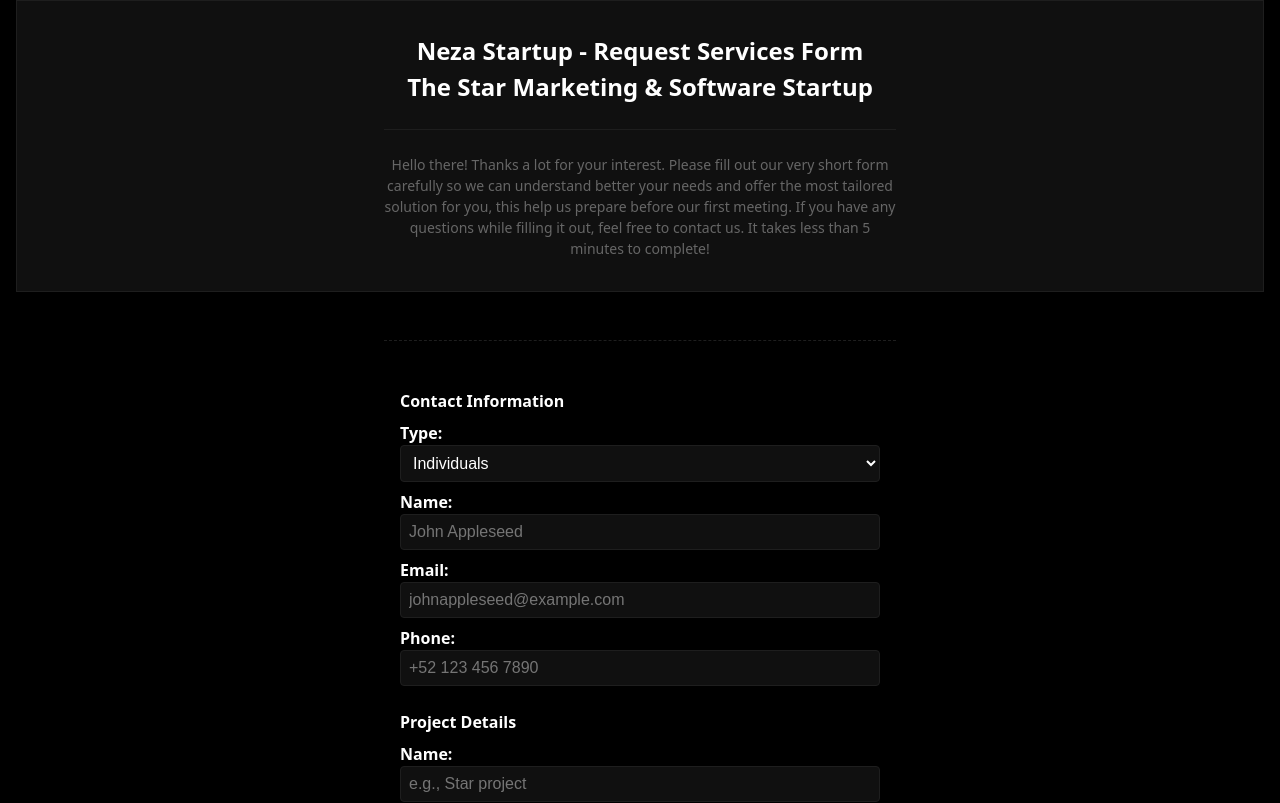
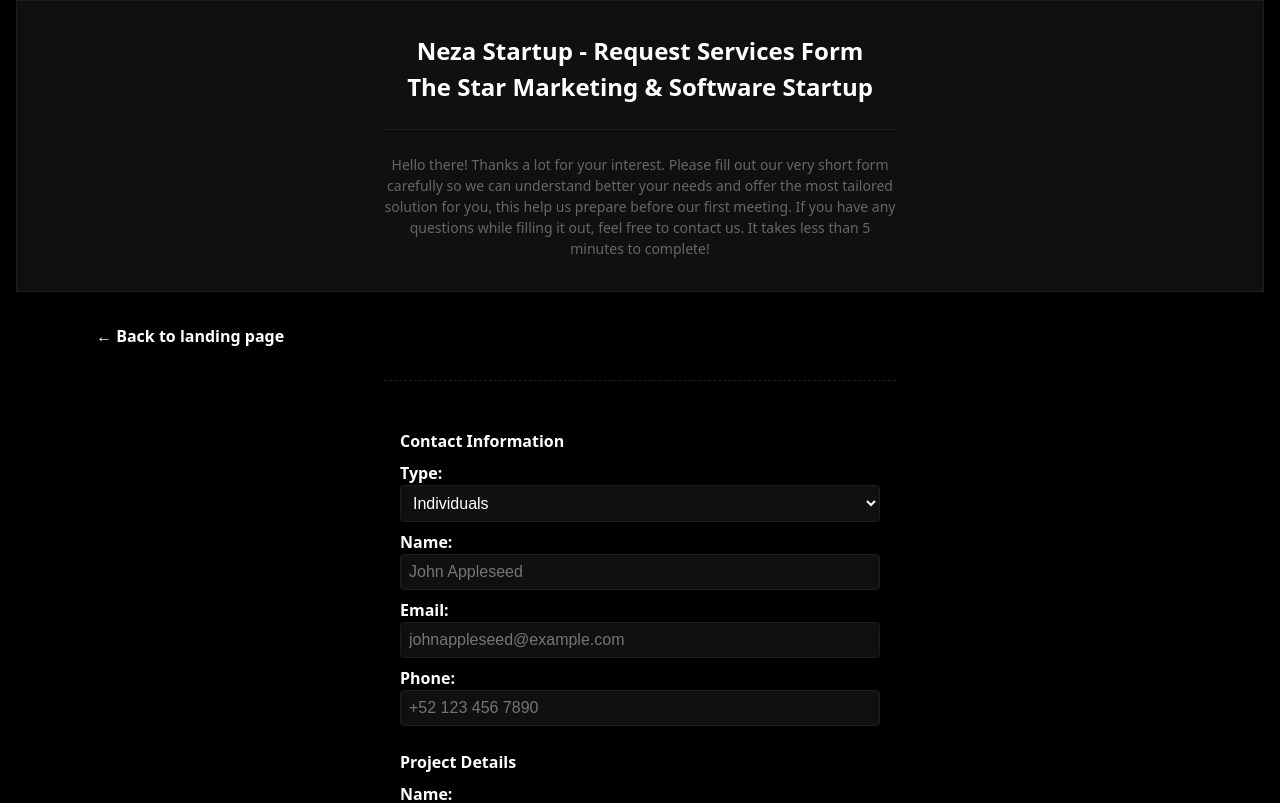
Before and after one commit to neza-startup/neza-startup, a React (Vite) app: page /form in a window 1280 px wide. Shown: the top 803 px of the page. Built offline with nearby package versions, Linux system fonts and the light colour scheme.

Commit message:
Updated Form.jsx
Refactored styles again

```diff
--- a/src/pages/Form.jsx
+++ b/src/pages/Form.jsx
@@ -82,6 +82,10 @@
         <hr />
         <p>Hello there! Thanks a lot for your interest. Please fill out our very short form carefully so we can understand better your needs and offer the most tailored solution for you, this help us prepare before our first meeting. If you have any questions while filling it out, feel free to contact us. It takes less than 5 minutes to complete!</p>
       </header>
+
+      <a href="/" /* target="_blank" */ rel="noopener noreferrer" className={styles.navbarLink}>
+        &#8592; Back to landing page
+      </a>
 
       <hr />
 
--- a/src/styles/Form.module.css
+++ b/src/styles/Form.module.css
@@ -55,12 +55,38 @@
     }
   }
 
+
   hr {
     width: 100%;
     max-width: 32rem;
     border: none;
     border-top: 1px dashed #1E1E1E;
     margin: 1rem 0;
+    position: relative;
+  }
+
+  a.navbarLink {
+    display: inline-flex;
+    align-items: flex-start;
+    justify-content: flex-start;
+    gap: 0.5rem;
+    font-size: 1rem;
+    font-weight: 600;
+    color: var(--secondary-color);
+    text-decoration: none;
+    transition: all 0.3s ease-in-out;
+    width: 100%;
+    padding-left: 5rem;
+    text-align: left;
+
+    /* position: absolute;
+    top: 1rem;
+    left: 1rem; */
+
+    &:hover {
+      /* color: #1D4ED8; */
+      text-decoration: underline;
+    }
   }
 
   form {
@@ -282,6 +308,11 @@
 
 /* responsive design */
 @media only screen and (max-width: 768px) {
+
+  a.navbarLink {
+    padding-left: 0rem !important;
+  }
+
   section.formContainer {
 
     fieldset:last-of-type {
```
